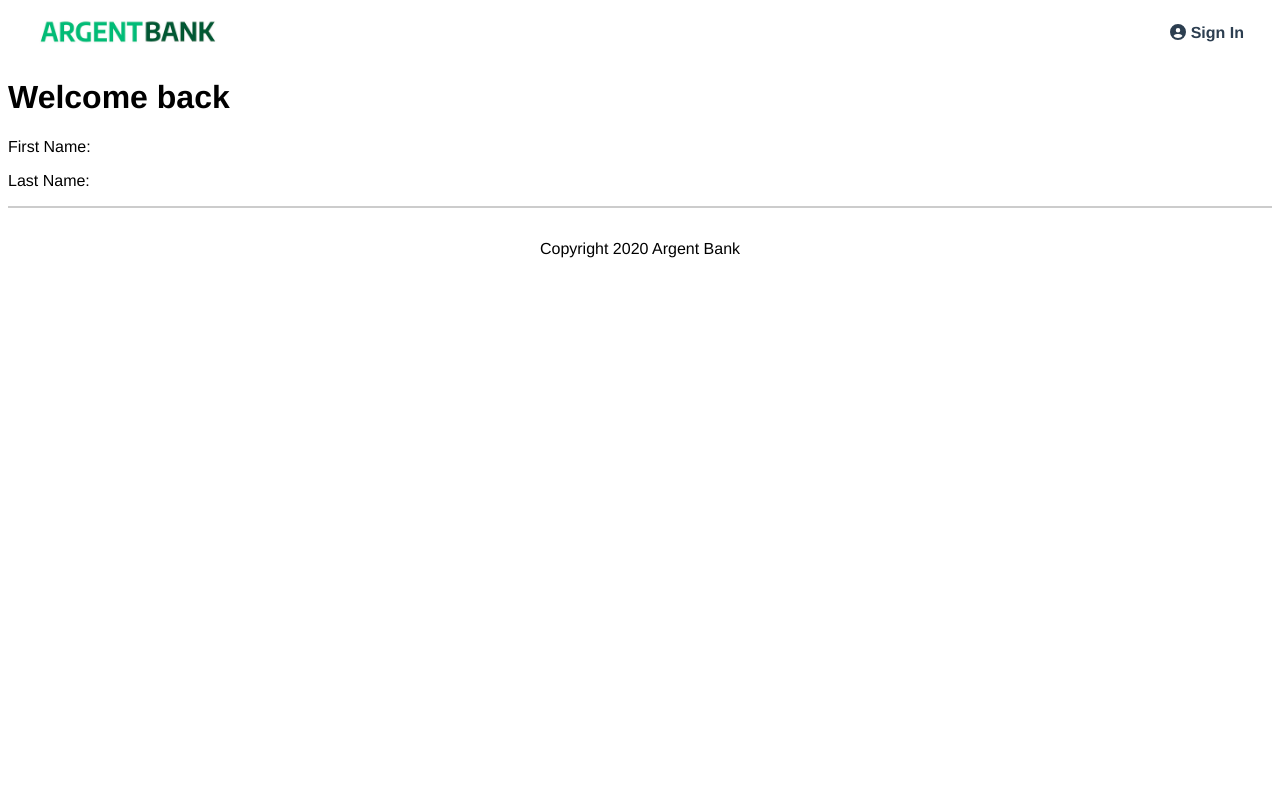
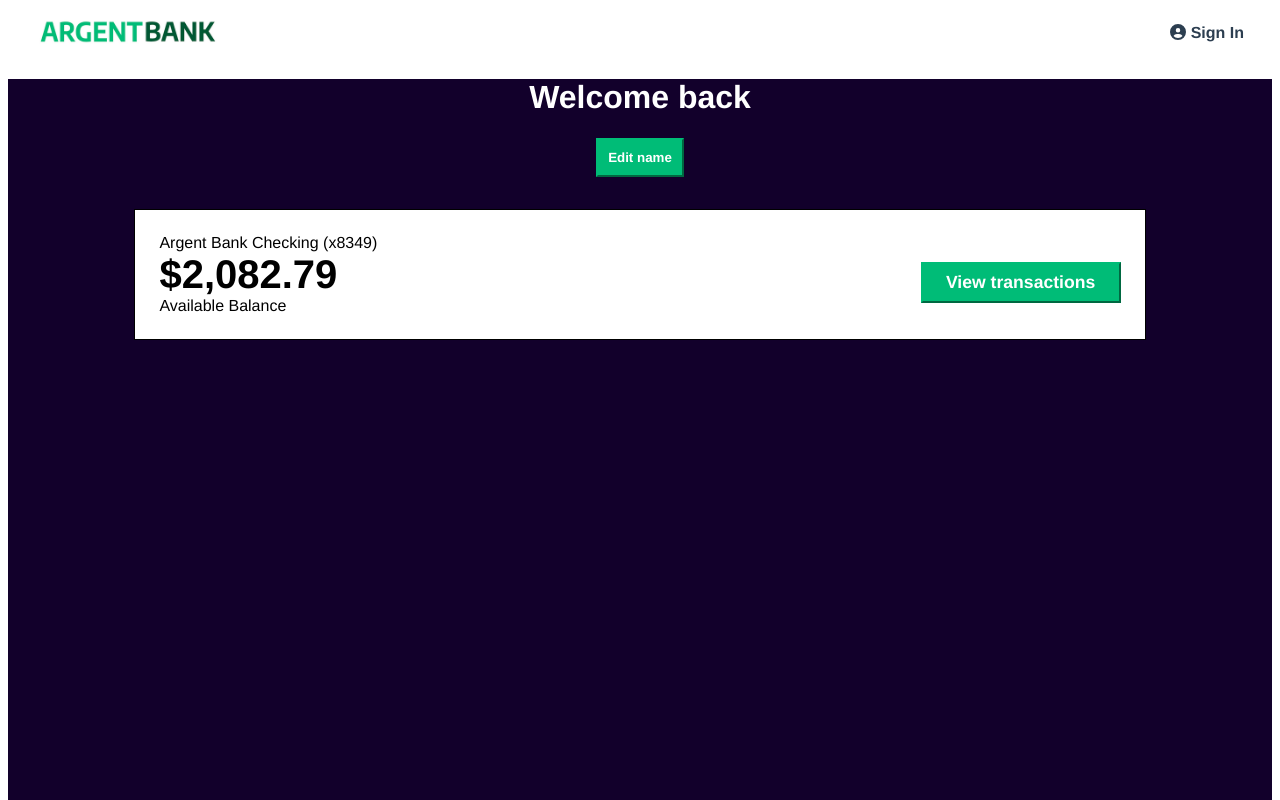
Before and after one commit to todorjr/bank-api-front, a React (Vite) app: page /profile in a window 1280 px wide. Shown: the top 800 px of the page. Built offline with nearby package versions, Linux system fonts and the light colour scheme.

Commit message:
we have now user data and section for transactions

```diff
--- /dev/null
+++ b/src/components/Transaction.jsx
@@ -0,0 +1,20 @@
+import styles from '../styles/Transaction.module.css'
+
+function Transaction () {
+
+return (
+    <section className={styles.account}>
+        <div className={styles.accountContentWrapper}>
+            <h3 className={styles.accountTitle}>Argent Bank Checking (x8349)</h3>
+            <p className={styles.accountAmount}>$2,082.79</p>
+            <p className={styles.accountAmountDescription}>Available Balance</p>
+        </div>
+        <div className={`{styles.accountContentWrapper} {styles.cta}`}>
+            <button className={styles.transactionButton}>View transactions</button>
+        </div>
+
+    </section>
+)
+}
+
+export default Transaction
--- a/src/features/user/userAsyncActions.js
+++ b/src/features/user/userAsyncActions.js
@@ -17,7 +17,6 @@ export const authenticateUser = (credentials) => async (dispatch) => {
 
         const data = await response.json()
         const token = data.body.token
-
         dispatch(userAuthentication({ token }))
         dispatch(updateUser({ token, isLoggedIn: true }))
 
@@ -33,16 +32,14 @@ export const getUserData = (token) => async (dispatch) => {
             'Content-Type': 'application/json',
             Authorization: `Bearer ${token}`,
         },
-    });
+    })
 
     if (!response.ok) {
         throw new Error('Authentication failed');
     }
 
-    const data = await response.json();
-    console.log(data);
-
-    dispatch(getUser(data));
+    const data = await response.json()
+    dispatch(getUser(data))
 
     } catch (error) {
         console.log('ERROR', error);
--- a/src/features/user/userSlice.js
+++ b/src/features/user/userSlice.js
@@ -4,13 +4,14 @@ export const userSlice = createSlice({
     name: 'user',
     initialState: {
         token: null,
-        isLoggedIn: false
+        isLoggedIn: false,
+        firstName: null,
+        lastName: null,
     },
     reducers: {
         getUser: (state, action) => {
-            state.firstName = action.payload.firstName
-            state.lastName = action.payload.lastName
-            state.token = action.payload.token
+            state.firstName = action.payload.body.firstName
+            state.lastName = action.payload.body.lastName
         },
         updateUser: (state, action) => {
             return {
@@ -28,9 +29,6 @@ export const userSlice = createSlice({
             state.token = null
             state.isLoggedIn = false
         },
-        setUserData: (state, action) => {
-            state.userData = action.payload;
-        },
     },
 });
 
--- a/src/pages/Profile.jsx
+++ b/src/pages/Profile.jsx
@@ -1,34 +1,38 @@
 import { useEffect } from 'react'
+import { useSelector, useDispatch } from 'react-redux'
+import { getUserData } from '../features/user/userAsyncActions.js'
+
 import Navbar from '../components/Navbar'
 import Footer from '../components/Footer'
+import Transaction from '../components/Transaction'
 import styles from '../styles/Profile.module.css'
-import { useSelector, useDispatch } from 'react-redux'
-import { getUserData } from '../features/user/userAsyncActions.js'
 
 function Profile() {
   const dispatch = useDispatch()
   const user = useSelector((state) => state.user)
 
   useEffect(() => {
-    if (user.token) {
-      dispatch(getUserData(user.token))
-    }
-  // eslint-disable-next-line react-hooks/exhaustive-deps
+    const fetchData = async () => {
+      if (user.token) {
+        await dispatch(getUserData(user.token));
+      }
+    };
+
+    fetchData();
+    // eslint-disable-next-line react-hooks/exhaustive-deps
   }, [user.token])
 
-  console.log(user);
+  const {firstName, lastName} = user
 
   return (
     <>
       <Navbar />
       <div className={styles.profileContent}>
-        <h1>Welcome back</h1>
-        {user && (
-          <div>
-            <p>First Name: {user.firstName}</p>
-            <p>Last Name: {user.lastName}</p>
-          </div>
-        )}
+        <div className={styles.header}>
+          <h1>Welcome back <br/>{firstName} {lastName}</h1>
+          <button className={styles.editName}>Edit name</button>
+        </div>
+        <Transaction />
       </div>
       <Footer />
     </>
--- a/src/styles/Profile.module.css
+++ b/src/styles/Profile.module.css
@@ -1 +1,20 @@
-.profileContent { flex: 1 }
+.profileContent {
+        flex: 1;
+        justify-content: center;
+        align-items: center;
+        height: 800px;
+        background-color: #12002b;
+
+}
+.header {
+    text-align: center;
+    color: #fff;
+    margin-bottom: 2rem;
+}
+.editName {
+    border-color: #00bc77;
+    background-color: #00bc77;
+    color: #fff;
+    font-weight: bold;
+    padding: 10px;
+}
--- /dev/null
+++ b/src/styles/Transaction.module.css
@@ -0,0 +1,49 @@
+.account {
+    display: flex;
+    justify-content: space-between;
+    align-items: center;
+    border: 1px solid black;
+    background-color: #fff;
+    width: 80%;
+    margin: 0 auto;
+    flex-direction: column;
+    padding: 1.5rem;
+    box-sizing: border-box;
+    text-align: left;
+    margin-bottom: 2rem;
+}
+.accountContentWrapper {
+    width: 100%;
+    flex: 1;
+}
+.accountTitle {
+    margin: 0;
+    padding: 0;
+    font-size: 1rem;
+    font-weight: normal;
+}
+.accountAmount {
+    margin: 0;
+    font-size: 2.5rem;
+    font-weight: bold;
+}
+.accountAmountDescription { margin: 0 }
+.transactionButton {
+    display: block;
+    width: 100%;
+    padding: 8px;
+    font-size: 1.1rem;
+    font-weight: bold;
+    margin-top: 1rem;
+    border-color: #00bc77;
+    background-color: #00bc77;
+    color: #fff;
+}
+
+
+
+@media (min-width: 720px) {
+    .account { flex-direction: row }
+    .accountContentWrapper.cta { flex: 0 }
+    .transactionButton { width: 200px }
+}
```
